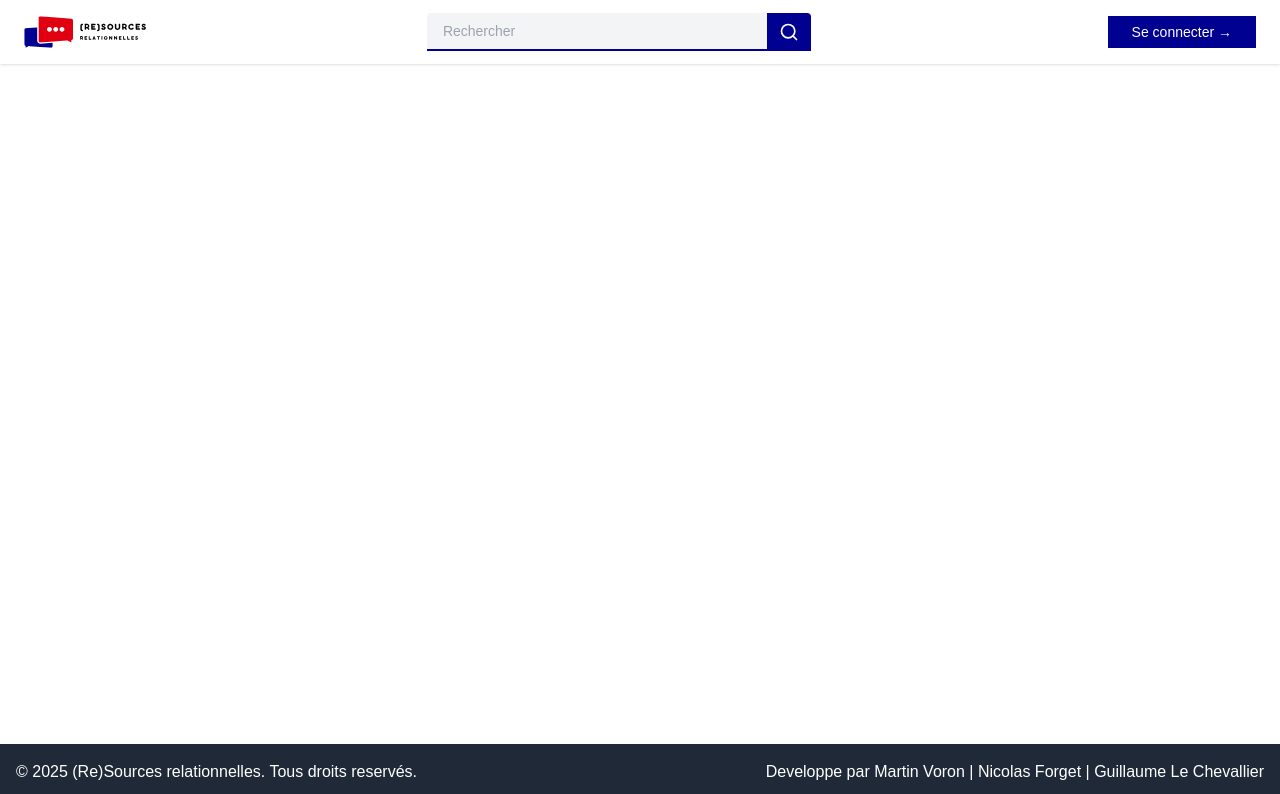
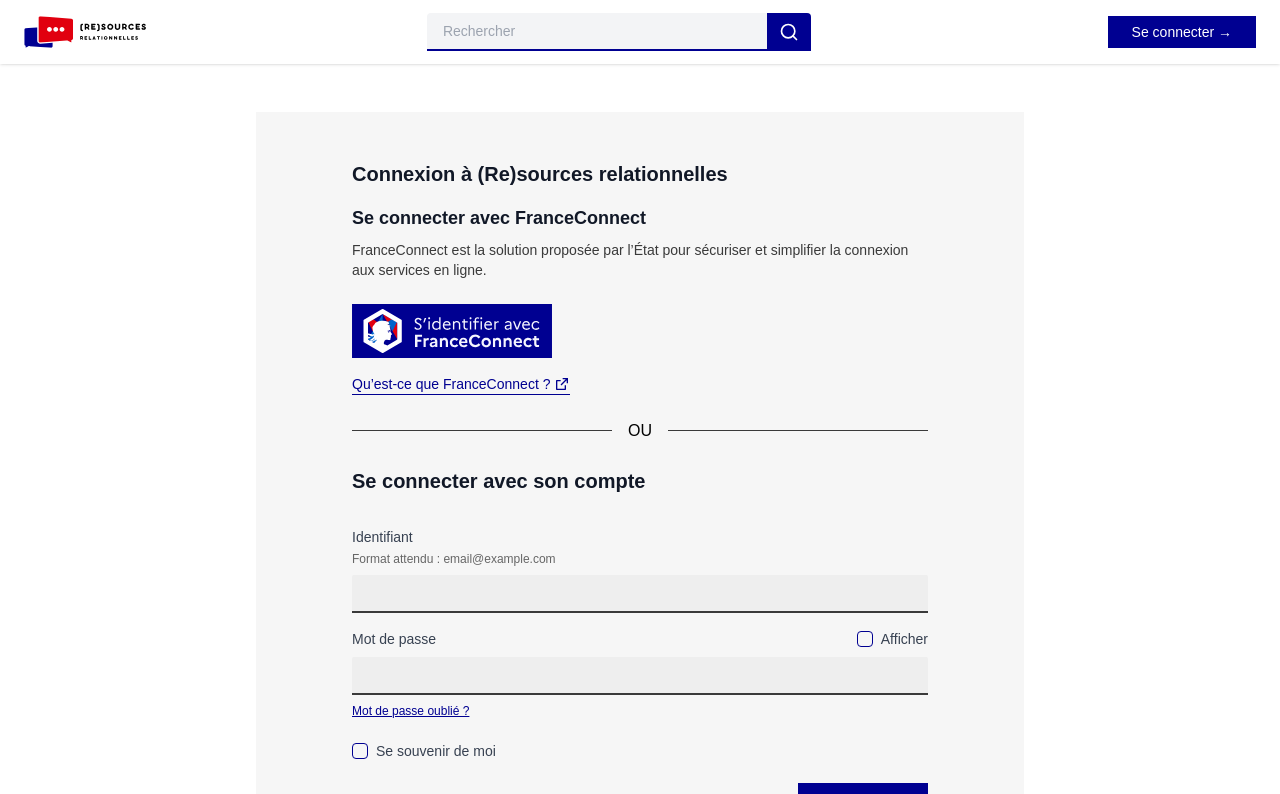
Before and after one commit to RE-Source-Relationnelle/application, a React (Vite) app in the folder frontend/: page / in a window 1280 px wide. Shown: the top 794 px of the page. Built offline with nearby package versions, Linux system fonts and the light colour scheme; no server answers; a web font is replaced by a local one.

Commit message:
change route of login

```diff
--- a/frontend/src/App.tsx
+++ b/frontend/src/App.tsx
@@ -12,7 +12,7 @@
     <Router>
       <BaseLayout>
         <Routes>
-          <Route path="/connexion" element={<Login />} />
+          <Route path="/" element={<Login />} />
           <Route path="/inscription" element={<Register />} />
           <Route path="/oubli-mot-de-passe" element={<ForgotPassword />} />
           <Route path="/feed" element={<Feed />} />
--- a/frontend/src/components/features/auth/ProtectedRoute.tsx
+++ b/frontend/src/components/features/auth/ProtectedRoute.tsx
@@ -13,7 +13,7 @@
 
   // Rediriger vers la page de connexion si non authentifié
   if (!isAuthenticated) {
-    return <Navigate to="/connexion" replace />;
+    return <Navigate to="/" replace />;
   }
 
   return <>{children}</>;
--- a/frontend/src/components/layout/LeftSidebar.tsx
+++ b/frontend/src/components/layout/LeftSidebar.tsx
@@ -37,7 +37,7 @@
             <p className="text-gray-500 mb-4">Connectez-vous pour accéder à toutes les fonctionnalités</p>
 
             <div className="space-y-2">
-              <Link to="/connexion" className="block w-full text-center py-2 px-4 bg-primary text-white rounded-md hover:bg-primary/90 transition">
+              <Link to="/" className="block w-full text-center py-2 px-4 bg-primary text-white rounded-md hover:bg-primary/90 transition">
                 Connexion
               </Link>
               <Link to="/inscription" className="block w-full text-center py-2 px-4 border border-primary text-primary rounded-md hover:bg-primary/10 transition">
--- a/frontend/src/components/layout/Navbar.tsx
+++ b/frontend/src/components/layout/Navbar.tsx
@@ -24,7 +24,7 @@
 
   const handleLogout = async () => {
     await logout();
-    navigate('/connexion');
+    navigate('/');
   };
 
   // Composant réutilisable pour la barre de recherche
@@ -149,7 +149,7 @@
               </div>
             ) : (
               <div className="hidden md:block">
-                <Link to="/connexion" className="py-2 px-6 text-sm text-white bg-primary hover:bg-secondary">
+                <Link to="/" className="py-2 px-6 text-sm text-white bg-primary hover:bg-secondary">
                   Se connecter →
                 </Link>
               </div>
--- a/frontend/src/views/auth/Register.tsx
+++ b/frontend/src/views/auth/Register.tsx
@@ -242,7 +242,7 @@
                                 >
                                     {loading ? 'Inscription en cours...' : 'S\'inscrire'}
                                 </button>
-                                <span className="text-sm text-grayBold font-marianne">Déjà un compte ? <a href="/connexion" className="text-primary underline">Se connecter</a></span>
+                                <span className="text-sm text-grayBold font-marianne">Déjà un compte ? <a href="/" className="text-primary underline">Se connecter</a></span>
                             </div>
                         </form>
                     </div>
--- a/frontend/src/views/user/Profile.tsx
+++ b/frontend/src/views/user/Profile.tsx
@@ -116,7 +116,7 @@
             // TODO: Implémenter l'appel API pour supprimer le compte
             console.log('Suppression du compte');
             await logout();
-            navigate('/connexion');
+            navigate('/');
         } catch (error) {
             setErrorMessage('Une erreur est survenue lors de la suppression de votre compte.');
             console.error('Erreur de suppression de compte:', error);
```
